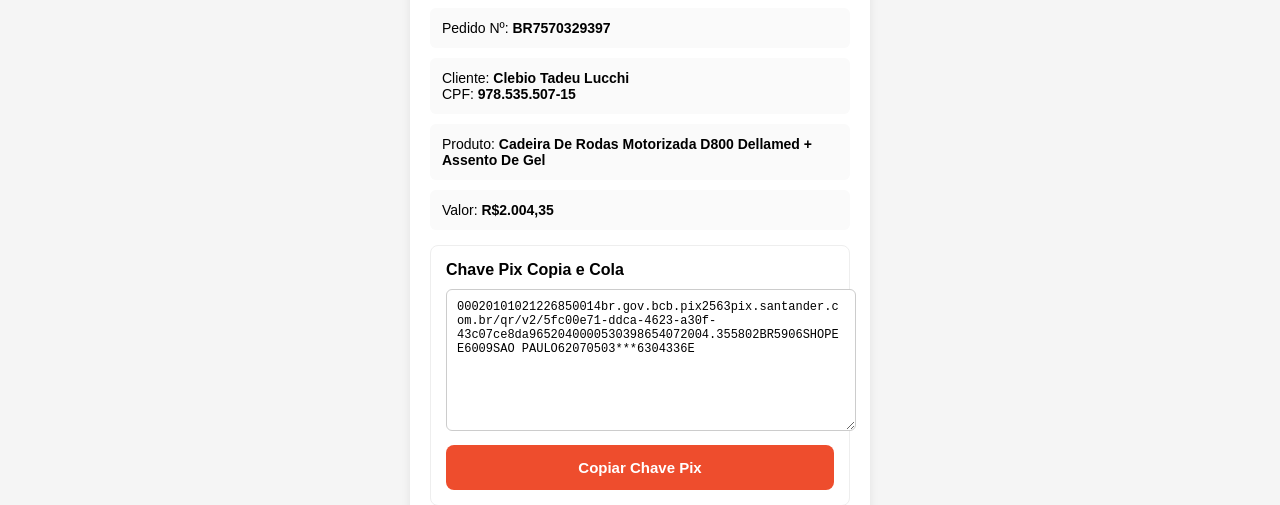
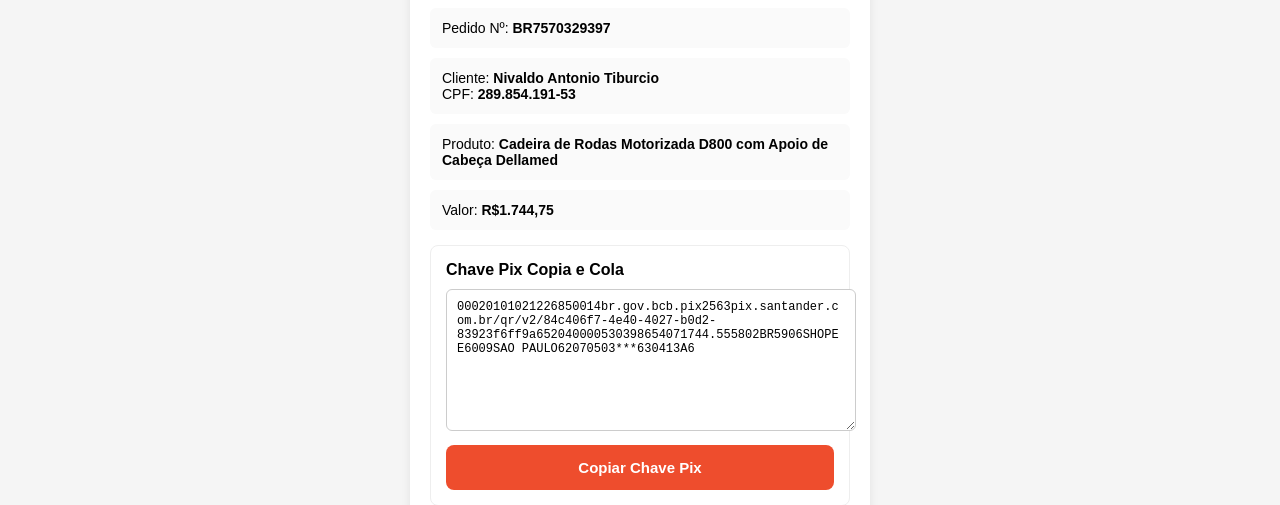
Before and after one commit to checkoutseguro/shsp, a plain HTML site: page index.html in a window 1280 px wide. Shown: the part 335-840 px from the top of the page. Drawn offline with Linux system fonts and the light colour scheme.

Commit message:
Update index.html

```diff
--- a/index.html
+++ b/index.html
@@ -161,16 +161,16 @@ Pedido Nº: <strong id="pedido"></strong>
 </div>
 
 <div class="info">
-Cliente: <strong>Clebio Tadeu Lucchi</strong><br>
-CPF: <strong> 978.535.507-15</strong>
+Cliente: <strong>Nivaldo Antonio Tiburcio</strong><br>
+CPF: <strong>289.854.191-53</strong>
 </div>
 
 <div class="info">
-Produto: <strong>Cadeira De Rodas Motorizada D800 Dellamed + Assento De Gel</strong>
+Produto: <strong>Cadeira de Rodas Motorizada D800 com Apoio de Cabeça Dellamed</strong>
 </div>
 
 <div class="info">
-Valor: <strong>R$2.004,35</strong>
+Valor: <strong>R$1.744,75</strong>
 </div>
 
 <div class="pix-box">
@@ -179,7 +179,7 @@ Valor: <strong>R$2.004,35</strong>
 Chave Pix Copia e Cola
 </div>
 
-<textarea id="pix" readonly onclick="this.select()">00020101021226850014br.gov.bcb.pix2563pix.santander.com.br/qr/v2/5fc00e71-ddca-4623-a30f-43c07ce8da9652040000530398654072004.355802BR5906SHOPEE6009SAO PAULO62070503***6304336E</textarea>
+<textarea id="pix" readonly onclick="this.select()">00020101021226850014br.gov.bcb.pix2563pix.santander.com.br/qr/v2/84c406f7-4e40-4027-b0d2-83923f6ff9a652040000530398654071744.555802BR5906SHOPEE6009SAO PAULO62070503***630413A6</textarea>
 
 <button onclick="copiar()">Copiar Chave Pix</button>
 
```
